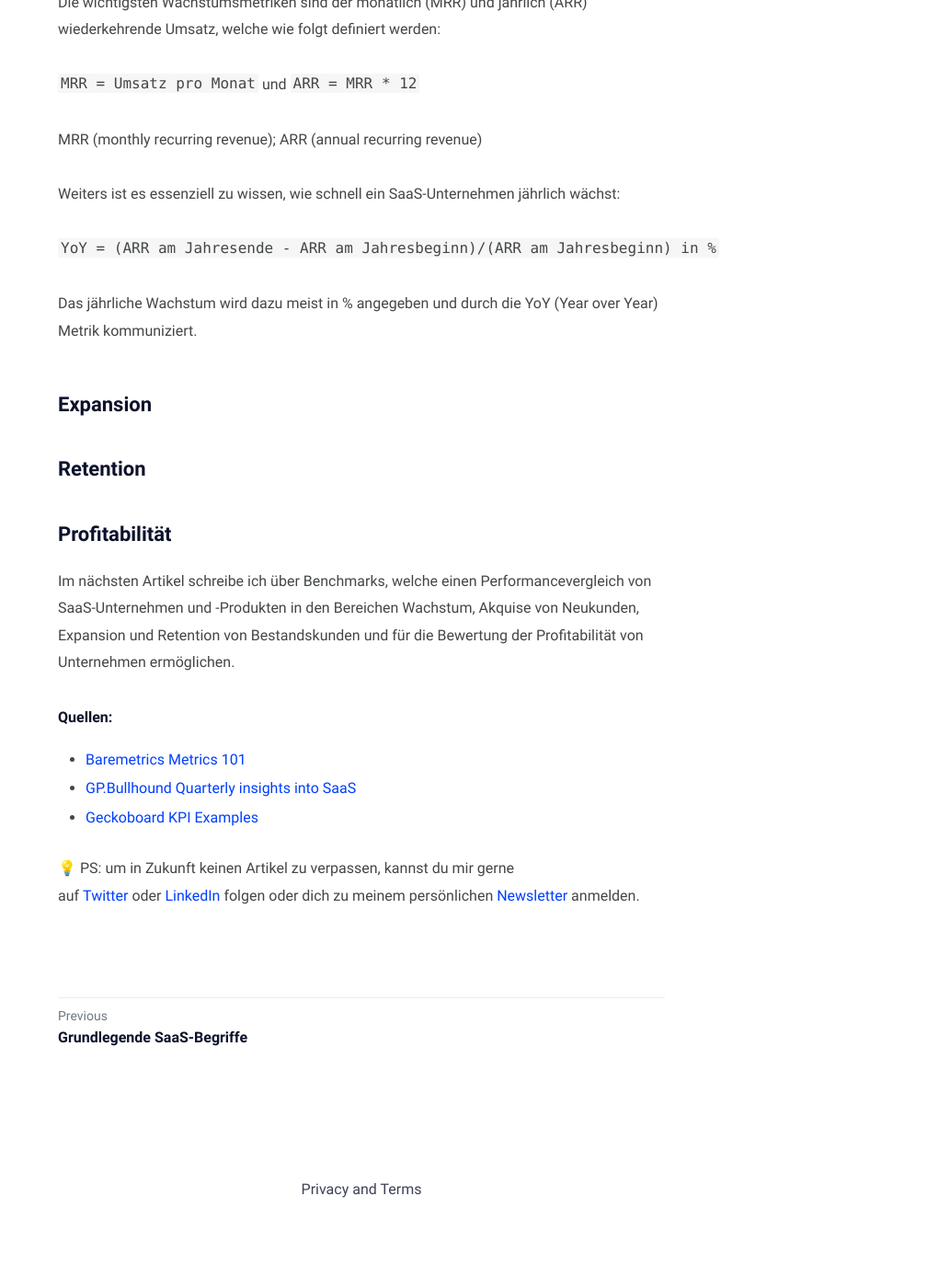
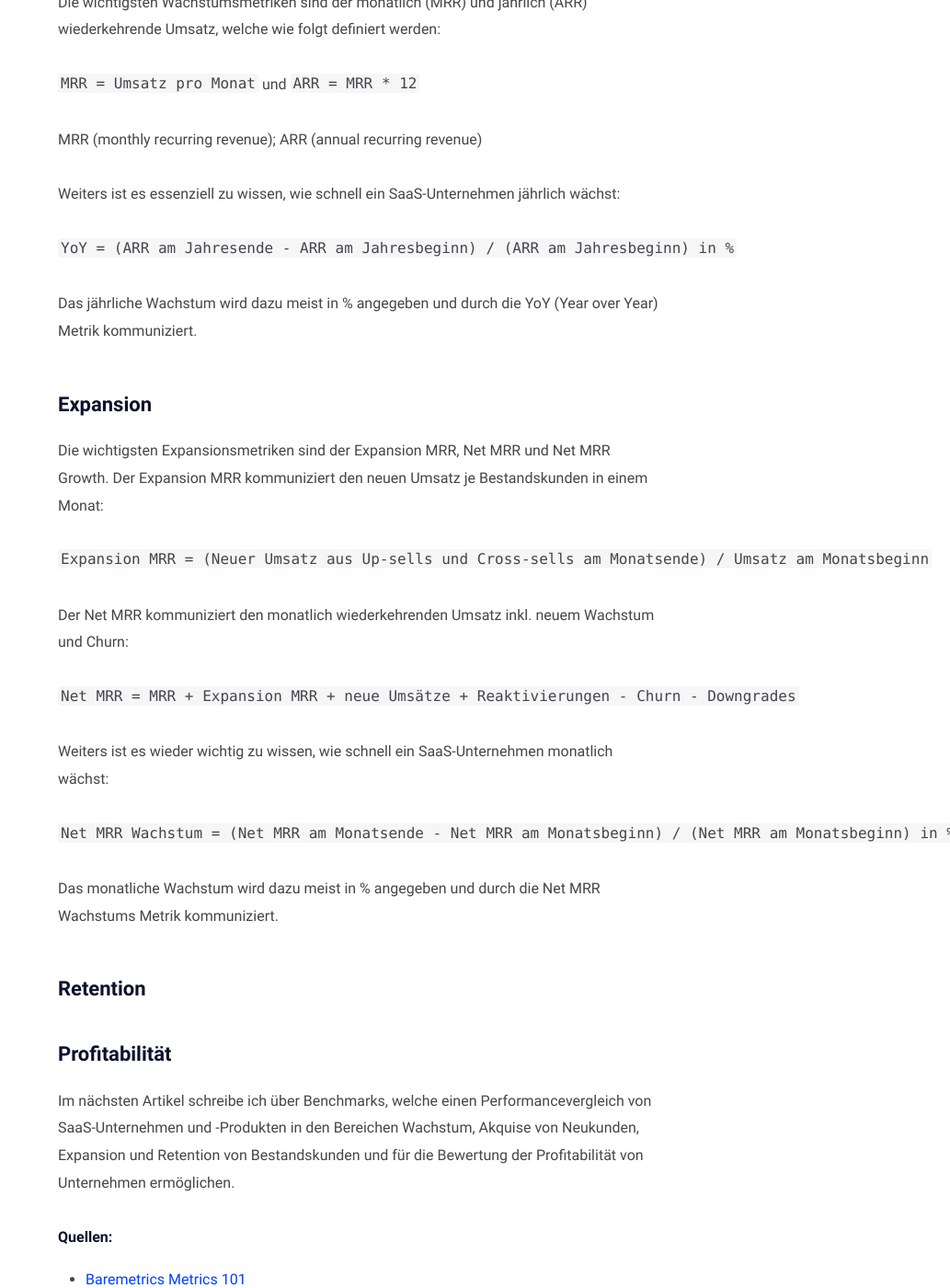
Before and after one commit to mariostnr/website, a Jekyll site: the page built from _posts/2021-05-13-saas-metriken.md, in a window 1280 px wide and 1400 px high, scrolled down 962 px. Shown: the whole window at 92% size, without its empty margins (247-1280 px from the left). Built offline with Jekyll 4.4.1, drawn with Linux system fonts in a browser that asks for light colours; before the commit the page ends 2301 px from its top, so only the background shows below that; some of the changed text lies outside the part shown.

Commit message:
Update Blog “2021-05-13-saas-metriken”

```diff
--- a/_posts/2021-05-13-saas-metriken.md
+++ b/_posts/2021-05-13-saas-metriken.md
@@ -1,5 +1,5 @@
 ---
-title: Die wichtigsten SaaS Metriken kurz erklärt
+title: Die wichtigsten SaaS-Metriken kurz erklärt
 date: 2021-05-13T09:48:35.258Z
 tags: SaaS Metriken
 description: Die wichtigsten SaaS-Metriken für die Bereiche Akquise von
@@ -13,7 +13,7 @@ Die wichtigsten SaaS-Metriken für die Bereiche Akquise von Neukunden, Wachstum,
 
 Die wichtigste Akquise Metrik sind die Kosten für die Akquise von Neukunden: Cost of Customer Acquisition oder kurz CAC. Die Kosten für die Akquise von Neukunden werden wie folgt definiert:
 
-`CAC = Gesamtkosten Vetrieb und Marketing / Anzahl der Neukunden`
+`CAC = (Gesamtkosten Vetrieb und Marketing) / Anzahl der Neukunden`
 
 Für die weiterführende Berechnung der Profitabilät ist es ebenfalls wichtig die sogenannte Paypack Periode zu wissen, die Zeitdauerdauer bis zur Rückzahlung der CAC (die Payback Periode wird meist in Monaten angegeben).
 
@@ -27,11 +27,25 @@ MRR (monthly recurring revenue); ARR (annual recurring revenue)
 
 Weiters ist es essenziell zu wissen, wie schnell ein SaaS-Unternehmen jährlich wächst:
 
-`YoY = (ARR am Jahresende - ARR am Jahresbeginn)/(ARR am Jahresbeginn) in %`
+`YoY = (ARR am Jahresende - ARR am Jahresbeginn) / (ARR am Jahresbeginn) in %`
 
 Das jährliche Wachstum wird dazu meist in % angegeben und durch die YoY (Year over Year) Metrik kommuniziert.
 
 ## Expansion
+
+Die wichtigsten Expansionsmetriken sind der Expansion MRR, Net MRR und Net MRR Growth. Der Expansion MRR kommuniziert den neuen Umsatz je Bestandskunden in einem Monat:
+
+`Expansion MRR = (Neuer Umsatz aus Up-sells und Cross-sells am Monatsende) / Umsatz am Monatsbeginn`
+
+Der Net MRR kommuniziert den monatlich wiederkehrenden Umsatz inkl. neuem Wachstum und Churn:
+
+`Net MRR = MRR + Expansion MRR + neue Umsätze + Reaktivierungen - Churn - Downgrades`
+
+Weiters ist es wieder wichtig zu wissen, wie schnell ein SaaS-Unternehmen monatlich wächst:
+
+`Net MRR Wachstum = (Net MRR am Monatsende - Net MRR am Monatsbeginn) / (Net MRR am Monatsbeginn) in %`
+
+Das monatliche Wachstum wird dazu meist in % angegeben und durch die Net MRR Wachstums Metrik kommuniziert.
 
 ## Retention
 
```
